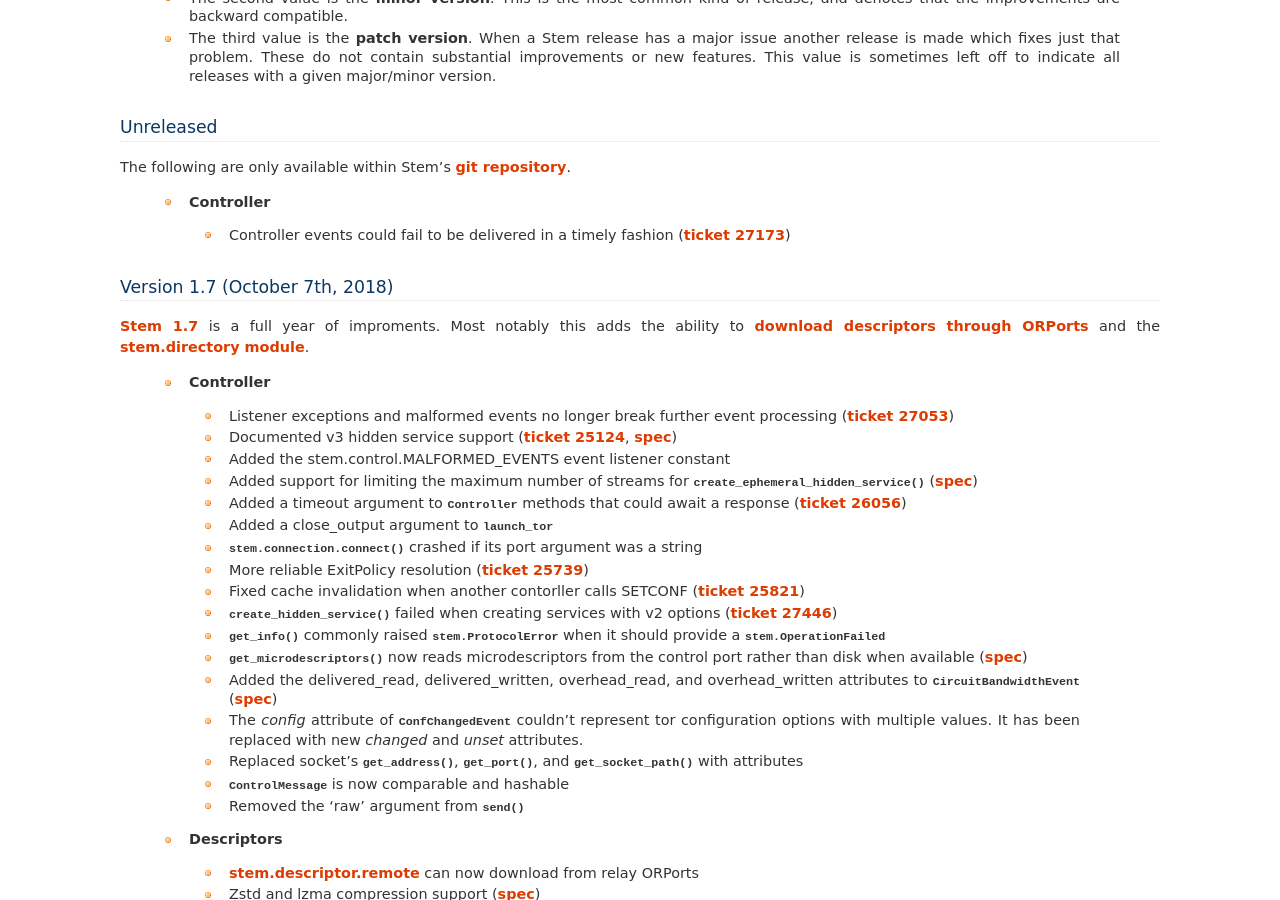
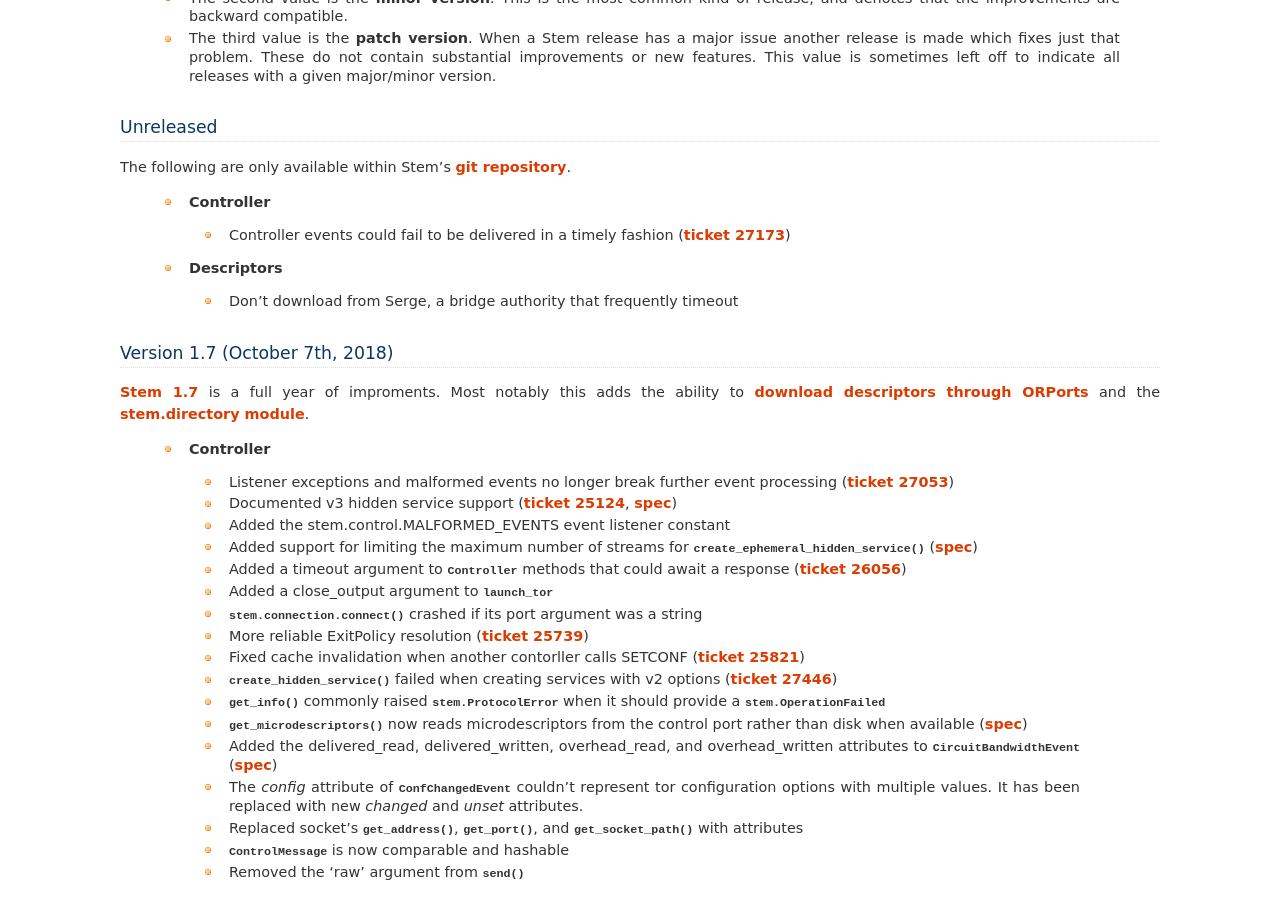
Before and after one commit to torproject/stem, a Sphinx documentation site: the page built from docs/change_log.rst, in a window 1280 px wide and 900 px high, scrolled down 612 px. Built offline with Sphinx 7.4.7, drawn with Linux system fonts in a browser that asks for light colours.

Commit message:
Note Serge avoidance in the changelog
Initially I thought to myself 'meh, doing this for DocTor so no need for a
changelog entry' but as I thought about it more I realized this actually is
somewhat impactful for users since using Serge causes unrelability in
stem.descriptor.remote.

```diff
--- a/docs/change_log.rst
+++ b/docs/change_log.rst
@@ -48,6 +48,10 @@
  * **Controller**
 
   * Controller events could fail to be delivered in a timely fashion (:trac:`27173`)
+
+ * **Descriptors**
+
+  * Don't download from Serge, a bridge authority that frequently timeout
 
 .. _version_1.7:
 
```
